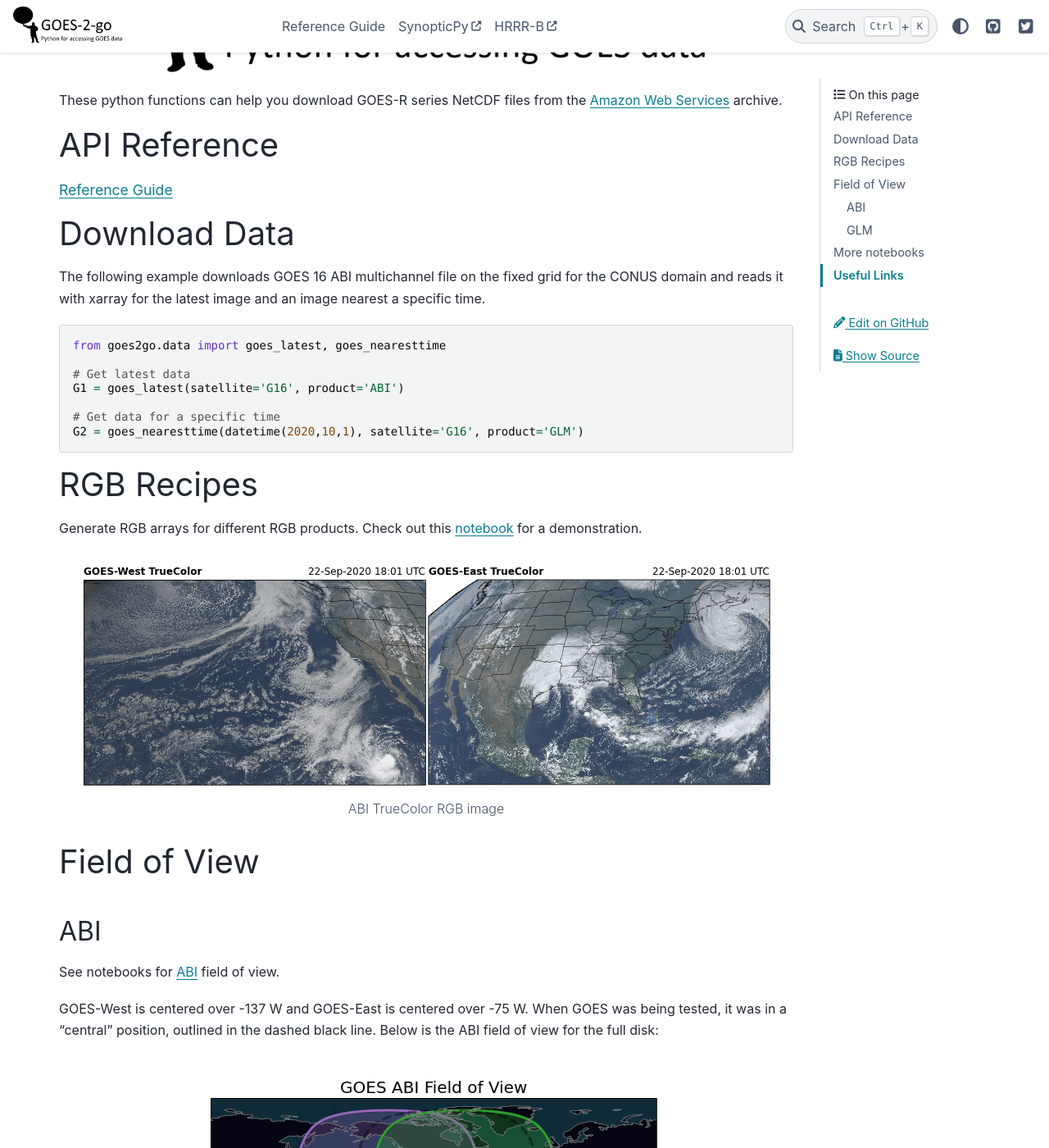
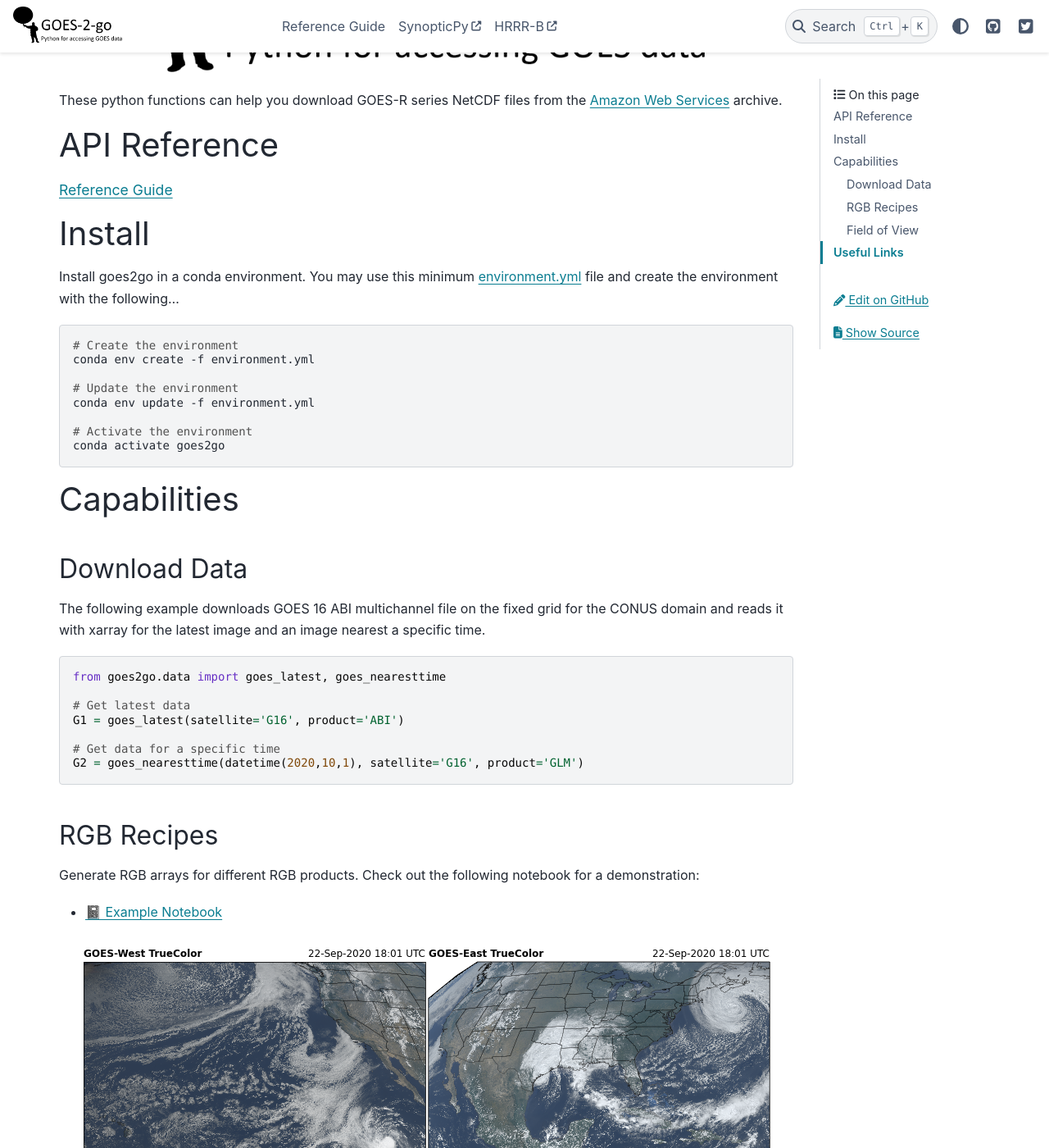
Before and after one commit to blaylockbk/goes2go, a Sphinx documentation site: the page built from docs/index.rst, in a window 1280 px wide and 1400 px high, scrolled down 279 px. Shown: the whole window at 82% size. Built offline with Sphinx 7.4.7 and the PyData theme 0.15.4, drawn with Linux system fonts in a browser that asks for light colours; nearby versions of some CDN libraries; some of the changed text lies outside the part shown.

Commit message:
Updated Sphinx Docs

```diff
--- a/docs/index.rst
+++ b/docs/index.rst
@@ -8,7 +8,7 @@
 These python functions can help you download GOES-R series NetCDF files from the `Amazon Web Services <https://registry.opendata.aws/noaa-goes/>`_ archive.
 
 API Reference
----------------
+-------------
 .. toctree::
    :glob:
    :maxdepth: 2
@@ -16,8 +16,31 @@
    /reference_guide
 
 
+Install
+-------
+
+Install goes2go in a conda environment. You may use this minimum `environment.yml
+<https://github.com/blaylockbk/goes2go/blob/master/environment.yml>`_ file
+and create the environment with the following...
+
+.. code:: shell
+
+   # Create the environment
+   conda env create -f environment.yml
+
+   # Update the environment
+   conda env update -f environment.yml
+
+   # Activate the environment
+   conda activate goes2go
+
+
+Capabilities
+------------
+
 Download Data
--------------
+^^^^^^^^^^^^^
+
 The following example downloads GOES 16 ABI multichannel file on the fixed grid for the CONUS domain and reads it with xarray for the latest image and an image nearest a specific time.
 
 .. code-block:: python
@@ -31,31 +54,36 @@
    G2 = goes_nearesttime(datetime(2020,10,1), satellite='G16', product='GLM')
 
 RGB Recipes
------------
-Generate RGB arrays for different RGB products. Check out this `notebook <https://github.com/blaylockbk/goes2go/blob/master/notebooks/DEMO_rgb_recipies.ipynb>`_ for a demonstration.
+^^^^^^^^^^^
+Generate RGB arrays for different RGB products. Check out the following notebook for a demonstration:
+
+- `📓 Example Notebook <https://github.com/blaylockbk/goes2go/blob/master/notebooks/DEMO_rgb_recipies.ipynb>`_
 
 .. figure:: _static/TrueColor.png
    :class: img-fluid
 
-   ABI TrueColor RGB image
+ABI TrueColor RGB image
 
 Field of View
--------------
+^^^^^^^^^^^^^
 
-ABI
-^^^
-See notebooks for `ABI <https://github.com/blaylockbk/goes2go/blob/master/notebooks/ABI_field-of-view.ipynb>`_ field of view.
+Advanced Baseline Imager (ABI)
+""""""""""""""""""""""""""""""
+GOES-West is centered over -137 W and GOES-East is centered over -75 W. When GOES was being tested, it was in a "central" position, outlined in the dashed black line. Below is the ABI field of view for the full disk:
 
-GOES-West is centered over -137 W and GOES-East is centered over -75 W. When GOES was being tested, it was in a "central" position, outlined in the dashed black line. Below is the ABI field of view for the full disk:
+- `📓 ABI field of view notebook <https://github.com/blaylockbk/goes2go/blob/master/notebooks/ABI_field-of-view.ipynb>`_
 
 .. figure:: _static/ABI_field-of-view.png
    :class: img-fluid
 
    ABI full disk field of view
 
-GLM
-^^^
-See notebooks for `GLM <https://github.com/blaylockbk/goes2go/blob/master/notebooks/GLM_field-of-view.ipynb>`_ field of view. The GLM field of view is slightly smaller and limited by a bounding box. The field of view can be estimated.
+Geostationary Lightning Mapper (GLM)
+""""""""""""""""""""""""""""""""""""
+The GLM field of view is slightly smaller and limited by a bounding box. The field of view can be estimated.
+
+- `📓 GLM field of view notebook <https://github.com/blaylockbk/goes2go/blob/master/notebooks/GLM_field-of-view.ipynb>`_
+- `📓 More details on actual edges <https://github.com/blaylockbk/goes2go/blob/master/notebooks/GLM_field-of-view_Edges.ipynb>`_
 
 .. figure:: _static/ABI_field-of-view.png
    :class: img-fluid
@@ -63,20 +91,16 @@
    Approximate GLM field of view
 
 
-More notebooks
---------------
-`GitHub notebooks <https://github.com/blaylockbk/goes2go/tree/master/notebooks>`_
-
-
 Useful Links
 ------------
-
+- `👨🏻‍💻 Brian's GitHub notebooks <https://github.com/blaylockbk/goes2go/tree/master/notebooks>`_
+- `🌐 Brian's Interactive GOES Download Page <http://home.chpc.utah.edu/~u0553130/Brian_Blaylock/cgi-bin/goes16_download.cgi>`_
 - `📔 GOES-R Series Data Book <https://www.goes-r.gov/downloads/resources/documents/GOES-RSeriesDataBook.pdf>`_
-- `🖥 Rammb Slider GOES Viewer <https://rammb-slider.cira.colostate.edu/>`_
+- `💻 Rammb Slider GOES Viewer <https://rammb-slider.cira.colostate.edu/>`_
 - `💾 GOES on AWS <https://registry.opendata.aws/noaa-goes/>`_
 - `🐍 Unidata Plot GOES Data <https://unidata.github.io/python-training/gallery/mapping_goes16_truecolor/>`_
 - `🗺 Plotting tips form geonetcast blog <https://geonetcast.wordpress.com/2019/08/02/plot-0-5-km-goes-r-full-disk-regions/>`_
-- `🐍 glmtools <https://github.com/deeplycloudy/glmtools/>`_
+- `🐍 glmtools <https://github.com/deeplycloudy/glmtools/>`_ For useful tools for GLM data.
 
 
 .. note::
```
Also changed, not shown: 6 other files.
